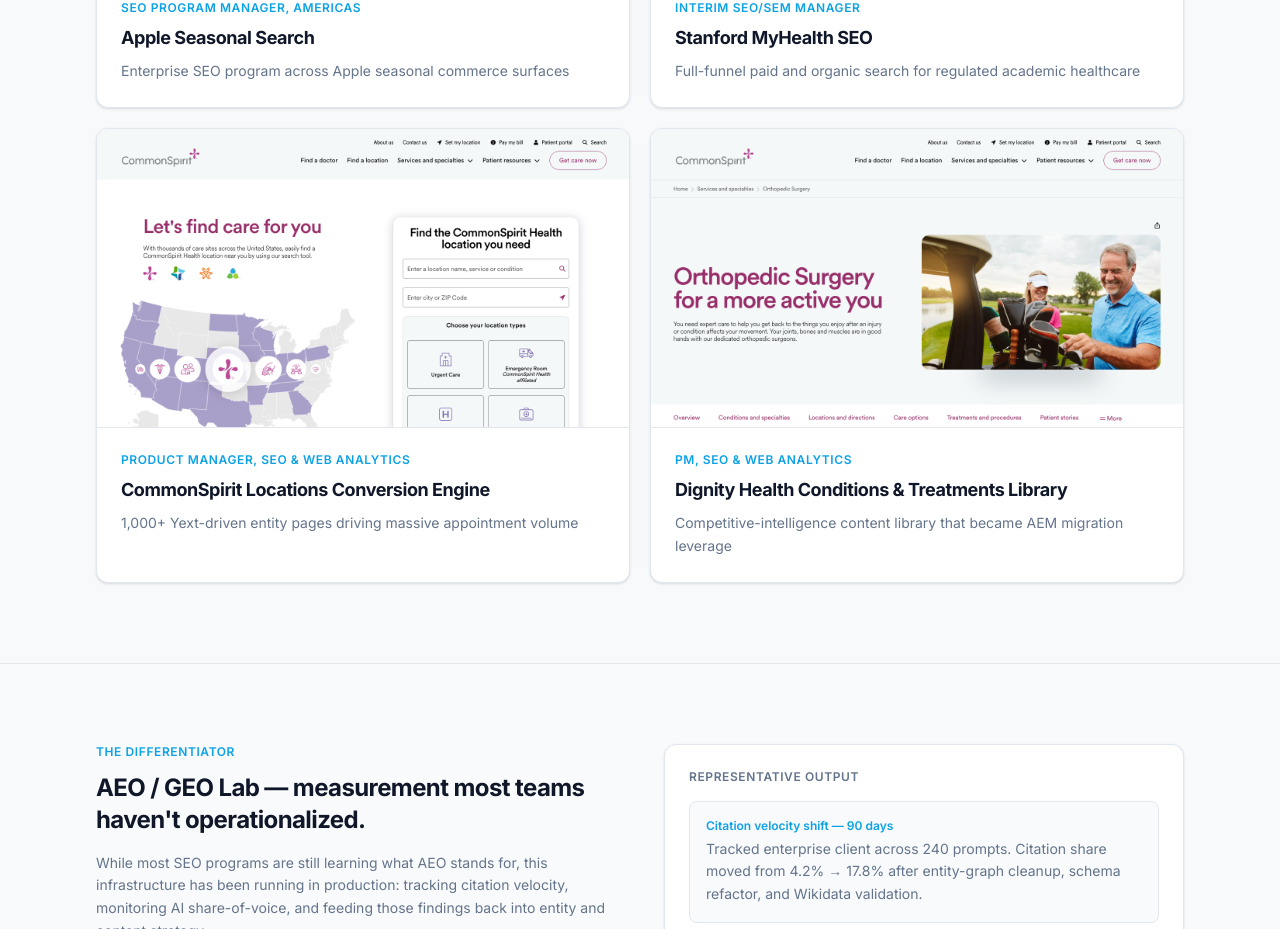
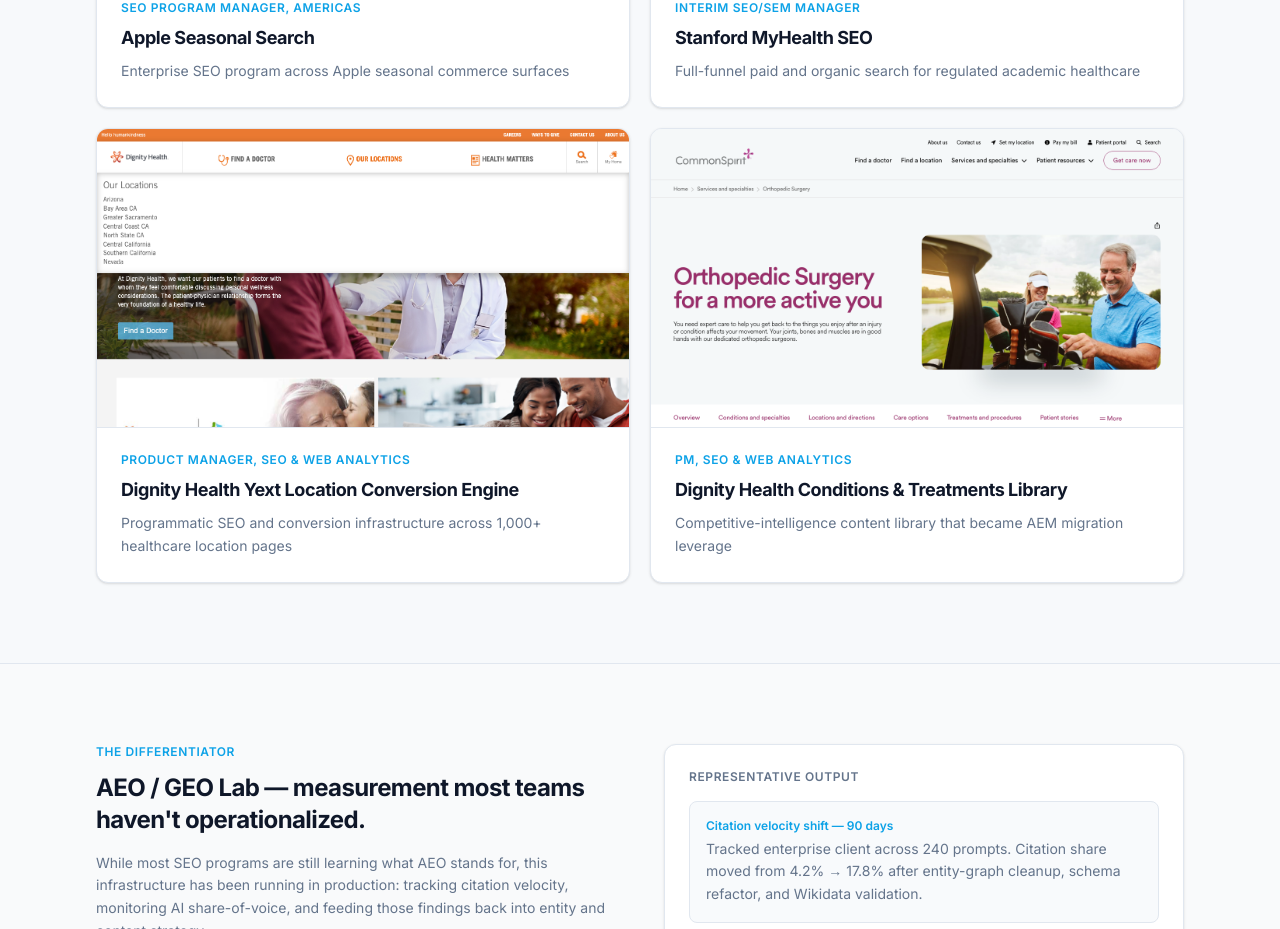
Before and after one commit to CKAWEBUILDER/mitchjmiller.com, a React (Vite) app: page / in a window 1280 px wide. Shown: the part 2500-3429 px from the top of the page. Built offline with nearby package versions, Linux system fonts and the light colour scheme.

Commit message:
Strengthen Dignity Yext case study

```diff
--- a/src/lib/data.ts
+++ b/src/lib/data.ts
@@ -59,16 +59,16 @@
   },
   {
     slug: "commonspirit-locations-conversion-engine",
-    title: "CommonSpirit Locations Conversion Engine",
-    thesis: "1,000+ Yext-driven entity pages driving massive appointment volume",
+    title: "Dignity Health Yext Location Conversion Engine",
+    thesis: "Programmatic SEO and conversion infrastructure across 1,000+ healthcare location pages",
     role: "Product Manager, SEO & Web Analytics",
-    context: "Dignity Health / CommonSpirit Health, 1,000+ locations, 20+ regional markets",
-    problem: "Fragmented location data, poor entity coverage, low conversion from search-to-action",
-    system: "Yext parent/child entity architecture, dynamic CMS templates, structured data, NAP cleanup, syndication to Google, Apple Maps, Siri, Alexa, attribution modeling",
-    partners: "Data Science, engineering, Yext, regional market teams",
-    tools: "Yext, GA4, Adobe Analytics, GSC, CMS, Python/SQL/BigQuery",
-    proof: "175K calls/directions, 88K appointments, $15.21M FY22 attributable revenue",
-    showsHiringManagers: "End-to-end product ownership linking technical SEO directly to multi-million dollar revenue outcomes.",
+    context: "Dignity Health, 2018-2019 build period, nine service areas, 1,000+ locations, 20+ regional markets",
+    problem: "Dignity Health operated like nine regional web experiences with inconsistent templates, local governance, conversion paths, SEO architecture, and location data. Legacy Sitecore publishing constraints made it difficult to scale clean patient-action pages, and Google often lacked enough structured location context to match the right specialty, facility, or market to the right local search intent.",
+    system: "Developed a 1,000+ page Yext location conversion system driven by the SEO team and built cross-functionally with design, analytics, internal data owners, regional stakeholders, and Yext engineering; used Yext Pages, parent/child entity architecture, reusable templates, structured data, database uploads, and feed pushes to create scalable location pages outside the legacy CMS bottleneck; standardized NAP, specialty, service-area, and location metadata so Google, Apple Maps, Siri, Alexa, and other publishers could understand each entity and market; connected the page system to appointment, call, direction, and location-action measurement so SEO could claim attributable patient-acquisition value.",
+    partners: "SEO, analytics, design, data owners, Yext engineering, regional market teams",
+    tools: "Yext Pages, Yext Knowledge Graph, Sitecore, Adobe Analytics, GA4, GSC, Python/SQL/BigQuery, database uploads",
+    proof: "Estimated 60-80% share of tracked location actions within months of launch, across calls, directions, appointment starts, and booking pathways depending on metric and reporting window; the system continued compounding into later CommonSpirit reporting, including 175K calls/directions, 88K appointments, and $15.21M FY22 attributable revenue",
+    showsHiringManagers: "End-to-end product ownership linking programmatic SEO, entity architecture, CRO, analytics, and cross-functional execution to measurable patient-acquisition value.",
     placeholder: "Placeholder: locations.dignityhealth.org multi-brand conversion engine screenshot"
   },
   {
--- a/src/lib/images.ts
+++ b/src/lib/images.ts
@@ -76,11 +76,12 @@
       "https://apps.apple.com/us/app/stanford-health-care-myhealth/id922978966",
   },
   "commonspirit-locations-conversion-engine": {
-    src: publicPath("/images/proof-optimized/dignity-locations-conversion-engine.png"),
-    alt: "CommonSpirit location finder public page showing location search and care-site discovery",
+    src: publicPath("/images/proof-optimized/dignity-wayback-locations-nav-2018.png"),
+    alt: "Archived Dignity Health homepage showing regional location navigation in 2018",
     status: "ready",
-    note: "Current public location-finder surface used as representative proof context.",
-    sourceUrl: "https://locations.dignityhealth.org/",
+    note: "Archived 2018 Dignity Health navigation showing separate service-area entry points before the location/entity layer matured.",
+    sourceUrl:
+      "https://web.archive.org/web/20180209061904/https://www.dignityhealth.org/",
   },
   "commonspirit-network-consolidation": {
     src: publicPath("/images/proof-optimized/commonspirit-network-consolidation.svg"),
--- a/src/lib/resumes.ts
+++ b/src/lib/resumes.ts
@@ -25,7 +25,7 @@
   {
     id: "organic-systems-architecture",
     label: "Organic Systems Architecture",
-    description: "Full-funnel organic growth + growth systems.",
+    description: "Programmatic SEO + organic growth systems.",
     href: publicPath("/files/Mitchell-Miller-Organic-Systems-Background-2026.pdf"),
     download: "Mitchell-Miller-Organic-Systems-Background-2026.pdf",
   },
--- a/src/pages/case-study-detail.tsx
+++ b/src/pages/case-study-detail.tsx
@@ -2,6 +2,7 @@
 import { SEO } from "@/components/seo";
 import { caseStudies } from "@/lib/data";
 import { portfolioImages } from "@/lib/images";
+import { publicPath } from "@/lib/paths";
 import { CheckCircle2, ExternalLink } from "lucide-react";
 import { Link, useRoute } from "wouter";
 
@@ -23,6 +24,10 @@
   "date-night": "from-rose-800 to-rose-600",
   "vet-advocates-growth-system": "from-green-800 to-green-600",
 };
+
+const dignityWaybackUrl =
+  "https://web.archive.org/web/20180209061904/https://www.dignityhealth.org/";
+const yextPagesUrl = "https://www.yext.com/products/pages";
 
 function DetailPlaceholder({ slug, title }: { slug: string; title: string }) {
   const gradient = gradientMap[slug] ?? "from-slate-700 to-slate-500";
@@ -168,6 +173,93 @@
               </div>
             )}
 
+            {study.slug === "commonspirit-locations-conversion-engine" && (
+              <section className="not-prose mb-12 space-y-8">
+                <div className="grid gap-4 sm:grid-cols-3">
+                  {[
+                    {
+                      label: "Before",
+                      title: "Nine regional web experiences",
+                      body: "Service areas behaved like separate sites, with inconsistent templates, local publishing habits, and weak patient-action paths.",
+                    },
+                    {
+                      label: "System",
+                      title: "Yext entity + page layer",
+                      body: "Structured location data, reusable templates, database uploads, and Yext engineering support created a scalable conversion surface.",
+                    },
+                    {
+                      label: "Result",
+                      title: "Measured patient-action lift",
+                      body: "The system became a major location-action layer across calls, directions, appointment starts, and booking pathways.",
+                    },
+                  ].map((item) => (
+                    <div key={item.label} className="rounded-lg border border-border bg-card p-4">
+                      <p className="mb-2 text-xs font-bold uppercase tracking-wider text-secondary">
+                        {item.label}
+                      </p>
+                      <h3 className="mb-2 text-base font-bold text-primary">
+                        {item.title}
+                      </h3>
+                      <p className="text-sm leading-relaxed text-muted-foreground">
+                        {item.body}
+                      </p>
+                    </div>
+                  ))}
+                </div>
+
+                <div className="grid gap-4 md:grid-cols-2">
+                  <figure>
+                    <div className="aspect-video overflow-hidden rounded-lg border border-border bg-muted shadow-sm">
+                      <img
+                        src={publicPath("/images/proof-optimized/dignity-wayback-locations-nav-2018.png")}
+                        alt="Archived Dignity Health homepage showing regional location navigation in 2018"
+                        className="h-full w-full object-cover object-top"
+                        loading="lazy"
+                      />
+                    </div>
+                    <figcaption className="mt-2 text-xs leading-relaxed text-muted-foreground">
+                      Archived 2018 Dignity Health navigation showing separate service-area
+                      entry points before the location/entity layer matured.
+                    </figcaption>
+                  </figure>
+
+                  <figure>
+                    <div className="aspect-video overflow-hidden rounded-lg border border-border bg-muted shadow-sm">
+                      <img
+                        src={publicPath("/images/proof-optimized/dignity-locations-conversion-engine.png")}
+                        alt="Current CommonSpirit location finder showing structured location discovery"
+                        className="h-full w-full object-cover object-top"
+                        loading="lazy"
+                      />
+                    </div>
+                    <figcaption className="mt-2 text-xs leading-relaxed text-muted-foreground">
+                      Current public location-finder surface used as representative proof
+                      context for structured location discovery.
+                    </figcaption>
+                  </figure>
+                </div>
+
+                <div className="flex flex-wrap gap-3">
+                  <a
+                    href={dignityWaybackUrl}
+                    target="_blank"
+                    rel="noopener noreferrer"
+                    className="inline-flex items-center gap-2 rounded-md border border-border px-3 py-2 text-sm font-semibold text-secondary transition-colors hover:bg-accent/40"
+                  >
+                    View Wayback Source <ExternalLink className="h-3.5 w-3.5" />
+                  </a>
+                  <a
+                    href={yextPagesUrl}
+                    target="_blank"
+                    rel="noopener noreferrer"
+                    className="inline-flex items-center gap-2 rounded-md border border-border px-3 py-2 text-sm font-semibold text-secondary transition-colors hover:bg-accent/40"
+                  >
+                    Yext Pages Platform <ExternalLink className="h-3.5 w-3.5" />
+                  </a>
+                </div>
+              </section>
+            )}
+
             <h2 className="text-2xl font-bold text-primary mb-4">Execution Pattern</h2>
             <p className="text-muted-foreground mb-8">
               This work required translating search and analytics signals into concrete requirements,
```
Also changed, not shown: public/images/proof-optimized/dignity-wayback-locations-nav-2018.png (added).
